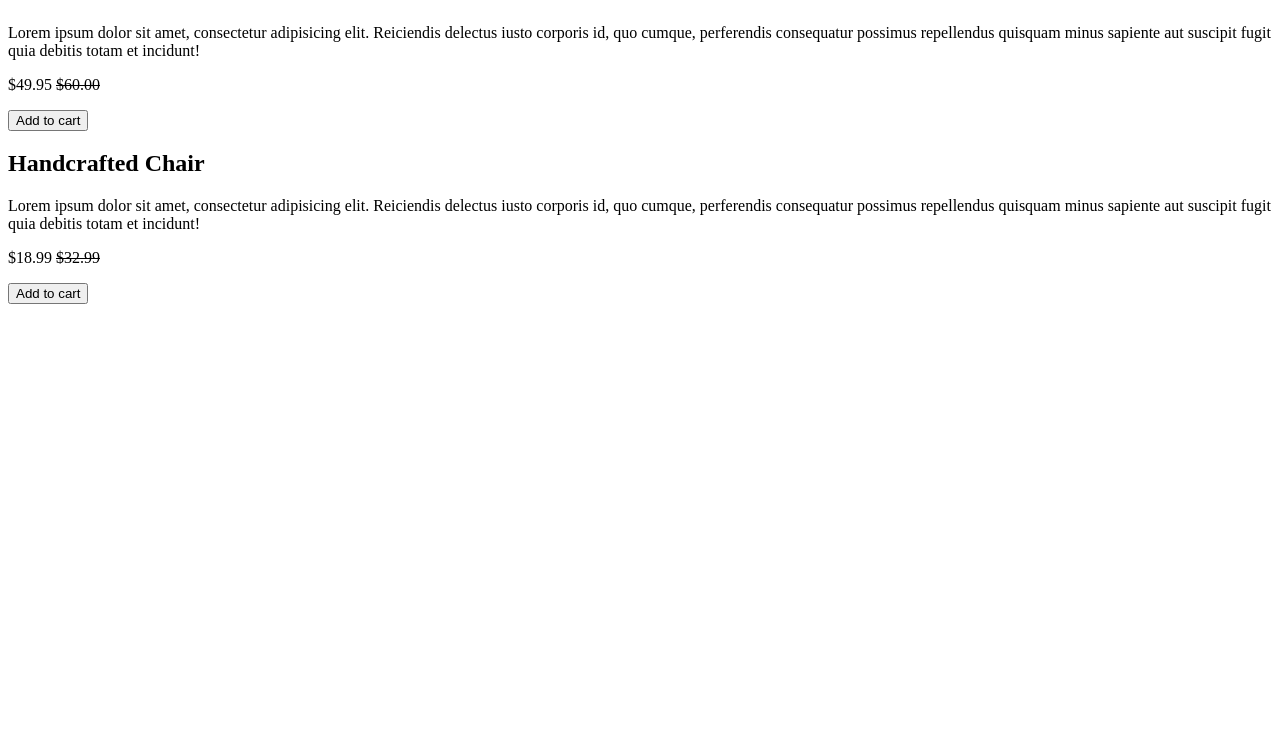
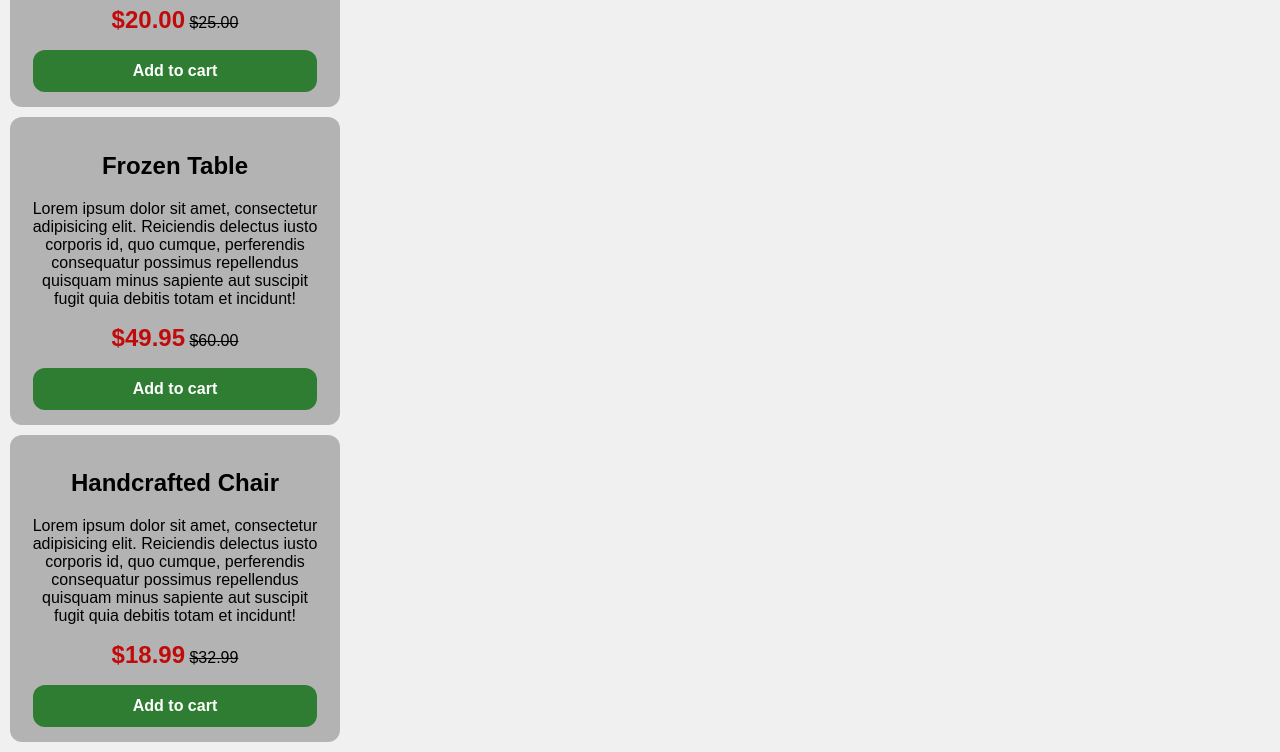
Before and after one commit to andreymikhalevv/furniture-emporium, a plain HTML site: page index.html in a window 1280 px wide. Shown: the part 315-1067 px from the top of the page. Before the commit the page ends 800 px from the top, so only its background shows below. Drawn offline with Linux system fonts and the light colour scheme.

Commit message:
Add color on the background shopping boxes and cart button

```diff
--- a/index.css
+++ b/index.css
@@ -0,0 +1,45 @@
+body {
+  background-color: #f0f0f0; /* light grey */
+  margin: 0;
+  font-family: Arial, sans-serif;
+}
+.shopping-cart {
+  background-color: #b3b3b3; /* darker grey */
+  width: 300px; /* square size */
+  margin: 10px;
+  text-align: center;
+}
+.shopping-cart {
+  border-radius: 12px;
+  padding: 15px;
+}
+
+.price-regular {
+  font-size: 24px;
+  font-weight: 700; /* bold */
+  color: #c10a0a;
+}
+
+.price-discount {
+  font-size: 18px; /* smaller disc price */
+  color: #1a1a1a; /* different color */
+}
+.add-to-cart-btn {
+  -webkit-appearance: none;
+  appearance: none;
+  background-color: #2e7d32; /* default green */
+  color: #ffffff;
+  padding: 12px 100px;
+  border: none;
+  border-radius: 12px;
+  font-size: 16px;
+  font-weight: 600;
+  cursor: pointer; /* default cursor */
+  transition: background-color 0.2s ease;
+}
+
+/* Hover state */
+.add-to-cart-btn:hover {
+  background-color: #1b5e20; /* darker green */
+  cursor: pointer; /* hand cursor */
+}
--- a/index.html
+++ b/index.html
@@ -2,6 +2,7 @@
 <html lang="en">
   <head>
     <title>Furniture Emporium</title>
+    <link rel="stylesheet" href="index.css" />
   </head>
   <body>
     <main>
@@ -12,7 +13,7 @@
           bring home.
         </p>
       </header>
-      <article>
+      <article class="shopping-cart">
         <h2>Ergonomic Couch</h2>
         <p>
           Lorem ipsum dolor sit amet, consectetur adipisicing elit. Reiciendis
@@ -20,10 +21,13 @@
           possimus repellendus quisquam minus sapiente aut suscipit fugit quia
           debitis totam et incidunt!
         </p>
-        <p>$20.00 <s>$25.00</s></p>
-        <button>Add to cart</button>
+        <p>
+          <span class="price-regular">$20.00</span>
+          <s><span class="price-discount"></span>$25.00</s>
+        </p>
+        <button class="add-to-cart-btn">Add to cart</button>
       </article>
-      <article>
+      <article class="shopping-cart">
         <h2>Frozen Table</h2>
         <p>
           Lorem ipsum dolor sit amet, consectetur adipisicing elit. Reiciendis
@@ -31,10 +35,13 @@
           possimus repellendus quisquam minus sapiente aut suscipit fugit quia
           debitis totam et incidunt!
         </p>
-        <p>$49.95 <s>$60.00</s></p>
-        <button>Add to cart</button>
+        <p>
+          <span class="price-regular">$49.95</span>
+          <s><span class="price-discount"></span>$60.00</s>
+        </p>
+        <button class="add-to-cart-btn">Add to cart</button>
       </article>
-      <article>
+      <article class="shopping-cart">
         <h2>Handcrafted Chair</h2>
         <p>
           Lorem ipsum dolor sit amet, consectetur adipisicing elit. Reiciendis
@@ -42,8 +49,11 @@
           possimus repellendus quisquam minus sapiente aut suscipit fugit quia
           debitis totam et incidunt!
         </p>
-        <p>$18.99 <s>$32.99</s></p>
-        <button>Add to cart</button>
+        <p>
+          <span class="price-regular">$18.99</span>
+          <s><span class="price-discount"> </span>$32.99</s>
+        </p>
+        <button class="add-to-cart-btn">Add to cart</button>
       </article>
     </main>
   </body>
```
